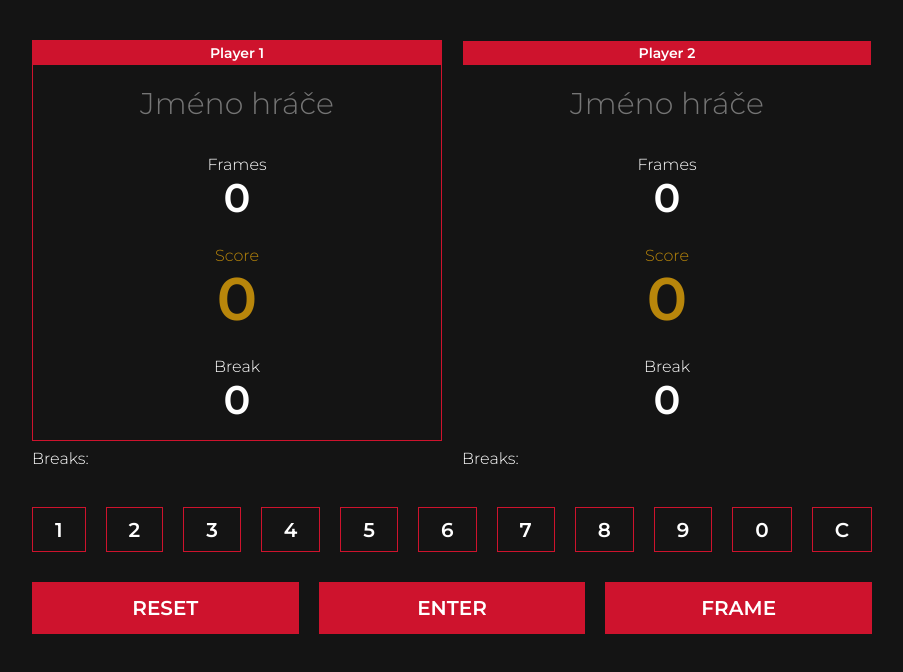
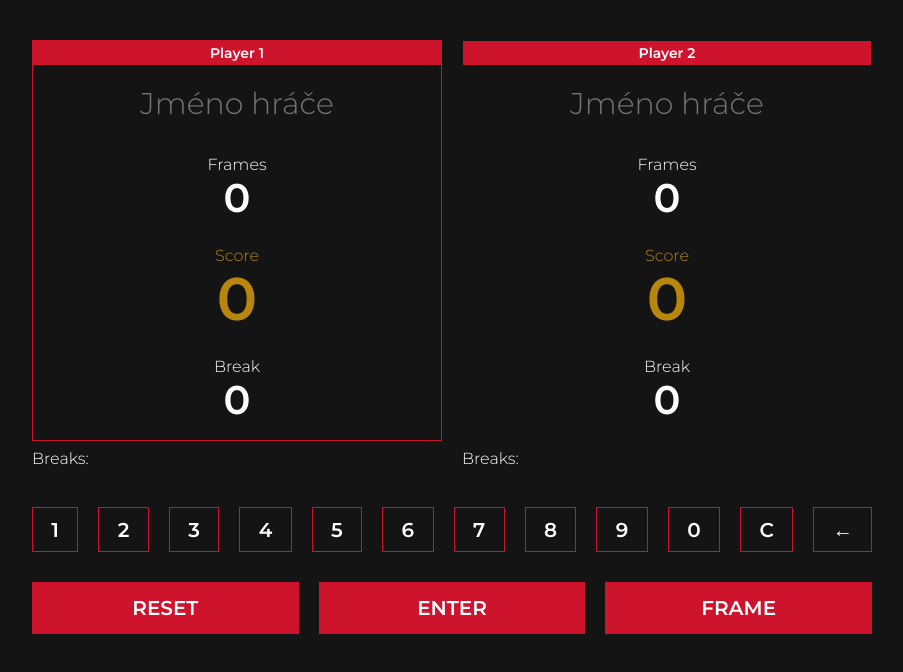
Before and after one commit to Jirka-C/snooker-scoreboard, a React (Create React App) app: page / in a window 1280 px wide. Shown: the top 672 px of the page, without its empty margins (188-1091 px from the left). Built offline with nearby package versions, Linux system fonts and the light colour scheme.

Commit message:
Score board functionality refactor

```diff
--- a/src/App.js
+++ b/src/App.js
@@ -1,9 +1,8 @@
-import ScoreBoardNew from "./Views/ScoreBoardNew";
 import ScoreBoard from "./Views/ScoreBoard";
 
 function App() {
 	return (
-		<ScoreBoardNew />
+		<ScoreBoard />
 	);
 }
 
--- a/src/Views/ScoreBoard.js
+++ b/src/Views/ScoreBoard.js
@@ -1,142 +1,65 @@
-import React, {useState, useEffect} from 'react'
+import React, {useState} from 'react'
 import Points from '../Components/Points';
 import PlayerPanel from "../Components/PlayerPanel";
 import PlayerBreaks from '../Components/PlayerBreaks';
 
 function ScoreBoard() {
 
-	const [playerOne, setPlayerOne] = useState({header: "Player 1", active: true, frames: 0, score: 0, break: "", breaks: []});
-	const [playerTwo, setPlayerTwo] = useState({header: "Player 2", active: false, frames: 0, score: 0, break: "", breaks: []});
+	const [playerOne, setPlayerOne] = useState({id: 1, header: "Player 1", active: true, frames: 0, score: 0, break: 0, breaks: []});
+	const [playerTwo, setPlayerTwo] = useState({id: 2, header: "Player 2", active: false, frames: 0, score: 0, break: 0, breaks: []});
 	const [correct, setCorrect] = useState(false);
 
+	let activePlayer = playerOne;
+	let setActivePlayer = setPlayerOne;
+
+	if(playerTwo.active){
+		activePlayer = playerTwo;
+		setActivePlayer = setPlayerTwo;
+	}
+
 	let breakString = "";
-/*
-	useEffect(() => {
-		if(playerOne.break){
-			const timer = setTimeout(() => {
+	let breakValue = 0;
 
-				if(correct && playerOne.score > 0){
-					console.log(playerOne.breaks)
-					setPlayerOne({...playerOne, score: playerOne.score - parseInt(playerOne.break)})
-					setCorrect(false)
-					return;
-				}
-
-				let getBreaks = playerOne.breaks;
-				if(parseInt(playerOne.break) >= 20){
-					getBreaks.push(parseInt(playerOne.break));
-				}
-
-				setPlayerOne({...playerOne, score: playerOne.score + parseInt(playerOne.break), break: ""})
-			  }, 3000);
-			  return () => clearTimeout(timer);
-		}
-    }, [playerOne]);
-
-	useEffect(() => {
-		if(playerTwo.break){
-			const timer = setTimeout(() => {
-
-				if(correct && playerTwo.score > 0){
-					setPlayerTwo({...playerTwo, score: playerTwo.score - parseInt(playerTwo.break)})
-					setCorrect(false)
-					return;
-				}
-
-				let getBreaks = playerTwo.breaks;
-				if(parseInt(playerTwo.break) >= 20){
-					getBreaks.push(parseInt(playerTwo.break));
-				}
-
-				setPlayerTwo({...playerTwo, score: playerTwo.score + parseInt(playerTwo.break), break: ""})
-			  }, 3000);
-			  return () => clearTimeout(timer);
-		}
-    }, [playerTwo]);
-*/
 	const setBreak = (value) => {
 
-		if(playerOne.active){
-			breakString = playerOne.break + value;
-			setPlayerOne({...playerOne, break: breakString})
+		breakString = activePlayer.break.toString() + value.toString();
+		breakValue = parseInt(breakString);
+
+		if(breakValue > 147){
+			breakValue = 0
 		}
 
-		if(playerTwo.active){
-			breakString = playerTwo.break + value;
-			setPlayerTwo({...playerTwo, break: breakString})
-		}
-
+		setData({break: breakValue});
 	}
 
 	const changePlayer = () => {
-		if(playerOne.active){
-
-			if(parseInt(playerOne.break) > 147){
-				setPlayerOne({...playerOne, break: ""});
-				return;
+		if(correct){
+			if(activePlayer.break === activePlayer.breaks[[activePlayer.breaks.length-1]]){
+				activePlayer.breaks.pop();
 			}
 
-			if(correct && playerOne.score > 0 && playerOne.score){
-				setPlayerOne({...playerOne, score: playerOne.score - parseInt(playerOne.break), break: ""})
-				if(parseInt(playerOne.break) === playerOne.breaks[playerOne.breaks.length-1]){
-					playerOne.breaks.pop();
-				}
-				setCorrect(false)
-				return;
-			}
-
-			let getBreak = parseInt(playerOne.break) ? parseInt(playerOne.break) : 0;
-			let getBreaks = playerOne.breaks;
-
-			if(getBreak >= 20){
-				getBreaks.push(getBreak);
-			}
-
-			setPlayerOne({...playerOne, active: false, break: "", score: playerOne.score + getBreak, breaks: getBreaks})
-			setPlayerTwo({...playerTwo, active: true})
+			activePlayer.break = activePlayer.break * -1;
 		}
 
-		if(playerTwo.active){
+		if(activePlayer.break >= 20){
+			activePlayer.breaks.push(activePlayer.break);
+		}
 
-			if(parseInt(playerTwo.break) > 147){
-				setPlayerTwo({...playerTwo, break: ""});
-				return;
-			}
+		setData({score: activePlayer.score + activePlayer.break, break: 0, breaks: activePlayer.breaks, active: false});
+		setCorrect(false);
 
-			if(correct && playerTwo.score > 0 && playerTwo.score){
-				setPlayerTwo({...playerTwo, score: playerTwo.score - parseInt(playerTwo.break), break: ""})
-				if(parseInt(playerTwo.break) === playerTwo.breaks[playerTwo.breaks.length-1]){
-					playerTwo.breaks.pop();
-				}
-				setCorrect(false)
-				return;
-			}
+		if(activePlayer.id === 1){
+			setPlayerTwo({...playerTwo, active: true});
+		}
 
-			let getBreak = parseInt(playerTwo.break) ? parseInt(playerTwo.break) : 0;
-			let getBreaks = playerTwo.breaks;
-
-			if(getBreak >= 20){
-				getBreaks.push(getBreak);
-			}
-
-			setPlayerTwo({...playerTwo, active: false, break: "", score: playerTwo.score + getBreak, breaks: getBreaks})
-			setPlayerOne({...playerOne, active: true})
+		if(activePlayer.id === 2){
+			setPlayerOne({...playerOne, active: true});
 		}
 	}
 
 	const setFrame = () => {
-
-		if(correct){
-			if(playerOne.active && playerOne.frames > 0){
-				setPlayerOne({...playerOne, frames: playerOne.frames - 1})
-			}
-			if(playerTwo.active && playerTwo.frames > 0){
-				setPlayerTwo({...playerTwo, frames: playerTwo.frames - 1})
-			}
-
-			setCorrect(false)
-
-			return;
+		if(correct && activePlayer.frames > 0){
+			setData({frames: activePlayer.frames - 1})
 		}
 
 		if(playerOne.score > playerTwo.score){
@@ -149,15 +72,32 @@ function ScoreBoard() {
 			setPlayerTwo({...playerTwo, frames: playerTwo.frames + 1, score: 0, breaks: []})
 		}
 
+		setCorrect(false);
 	}
 
 	const setCorrectHandle = () => {
 		setCorrect(!correct);
 	}
 
+	const setBackSpacetHandle = () => {
+		let breakString = activePlayer.break.toString();
+		if(breakString.length > 1){
+			breakString = breakString.slice(0,-1)
+		} else {
+			breakString = "0"
+		}
+
+		let breakValue = parseInt(breakString);
+		setData({break: breakValue})
+	}
+
 	const reset = () => {
-		setPlayerOne({header: "Player 1", active: true, frames: 0, score: 0, break: "", breaks: []});
-		setPlayerTwo({header: "Player 2", active: false, frames: 0, score: 0, break: "", breaks: []});
+		setPlayerOne({id: 1, header: "Player 1", active: true, frames: 0, score: 0, break: 0, breaks: []});
+		setPlayerTwo({id: 2, header: "Player 2", active: false, frames: 0, score: 0, break: 0, breaks: []});
+	}
+
+	const setData = (data) => {
+		setActivePlayer({...activePlayer, ...data});
 	}
 
 	const pointsArray = [];
@@ -188,6 +128,7 @@ function ScoreBoard() {
 						<div className="points">
 							{points}
 							<div className={"points__item" + (correct ? " points__item--active" : "")} onClick={setCorrectHandle}>C</div>
+							<div className={"points__item"} onClick={setBackSpacetHandle}>&larr;</div>
 						</div>
 					</div>
 				</div>
--- a/src/Views/ScoreBoardNew.js
+++ /dev/null
@@ -1,96 +0,0 @@
-import React, {useState} from 'react'
-import Points from '../Components/Points';
-import PlayerPanel from "../Components/PlayerPanel";
-import PlayerBreaks from '../Components/PlayerBreaks';
-
-function ScoreBoardNew() {
-
-	const [playerOne, setPlayerOne] = useState({header: "Player 1", active: true, frames: 0, score: 0, break: 0, breaks: []});
-	const [playerTwo, setPlayerTwo] = useState({header: "Player 2", active: false, frames: 0, score: 0, break: 0, breaks: []});
-	const [correct, setCorrect] = useState(false);
-	let breakString = "";
-
-	const setBreak = (value) => {
-
-		if(playerOne.active){
-			breakString = playerOne.break + value;
-			setPlayerOne({...playerOne, break: breakString})
-		}
-
-		if(playerTwo.active){
-			breakString = playerTwo.break + value;
-			setPlayerTwo({...playerTwo, break: breakString})
-		}
-
-	}
-
-	const changePlayer = () => {
-		console.log("change player");
-	}
-
-	const setFrame = () => {
-		console.log("set frame");
-	}
-
-	const setCorrectHandle = () => {
-		setCorrect(!correct);
-	}
-
-	const reset = () => {
-		setPlayerOne({header: "Player 1", active: true, frames: 0, score: 0, break: 0, breaks: []});
-		setPlayerTwo({header: "Player 2", active: false, frames: 0, score: 0, break: 0, breaks: []});
-	}
-
-	const pointsArray = [];
-	for (let index = 1; index < 10; index++) {
-		pointsArray.push(index);
-	}
-	pointsArray.push(0);
-	const points = pointsArray.map(point => <Points key={point} value={point} setBreak={setBreak} />);
-
-    return (
-		<section className="scoreBoard">
-			<div className="container">
-				<div className="row no-gutters">
-					<div className="col-6">
-						<PlayerPanel data={playerOne} />
-						<PlayerBreaks data={playerOne.breaks} />
-					</div>
-					<div className="col-6">
-						<PlayerPanel data={playerTwo} />
-						<PlayerBreaks data={playerTwo.breaks} />
-					</div>
-				</div>
-			</div>
-
-			<div className="container">
-				<div className="row no-gutters">
-					<div className="col-12">
-						<div className="points">
-							{points}
-							<div className={"points__item" + (correct ? " points__item--active" : "")} onClick={setCorrectHandle}>C</div>
-						</div>
-					</div>
-				</div>
-			</div>
-
-			<div className="">
-				<div className="container">
-					<div className="row no-gutters">
-						<div className="col-4">
-							<div className="button" onClick={reset}>Reset</div>
-						</div>
-						<div className="col-4">
-							<div className="button" onClick={changePlayer}>Enter</div>
-						</div>
-						<div className="col-4">
-							<div className="button" onClick={setFrame}>Frame</div>
-						</div>
-					</div>
-				</div>
-			</div>
-		</section>
-    )
-}
-
-export default ScoreBoardNew
```
Also changed, not shown: src/Components/Correct.js (deleted, +0 -9 lines).
